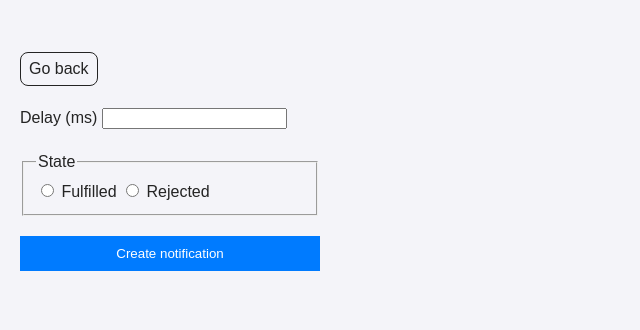
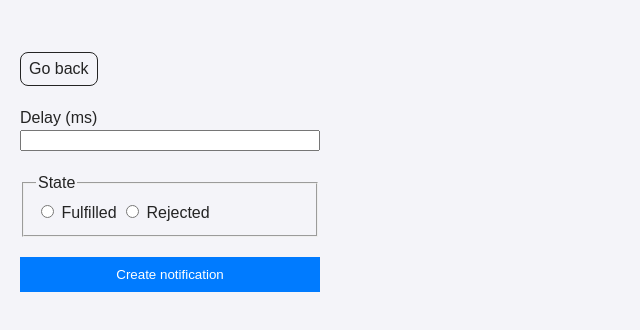
Before and after one commit to OleksandrVinchik/goit-js-hw-10, a website built with Vite: page src/2-snackbar.html in a window 1280 px wide. Shown: the top 330 px of the page, without its empty margins (0-640 px from the left). Built offline with nearby package versions, Linux system fonts and the light colour scheme.

Commit message:
add initial files

```diff
--- a/src/2-snackbar.html
+++ b/src/2-snackbar.html
@@ -11,7 +11,7 @@
 <body class="bod">
   <a class="back-link" href="./index.html">Go back</a>
   <form class="form">
-    <label>
+    <label class="lab">
       Delay (ms)
       <input type="number" name="delay" required />
     </label>
--- a/src/css/styles.css
+++ b/src/css/styles.css
@@ -109,3 +109,8 @@ form {
 .but:hover {
   background: #0056b3;
 }
+
+.lab {
+  display: flex;
+  flex-direction: column;
+}
```
